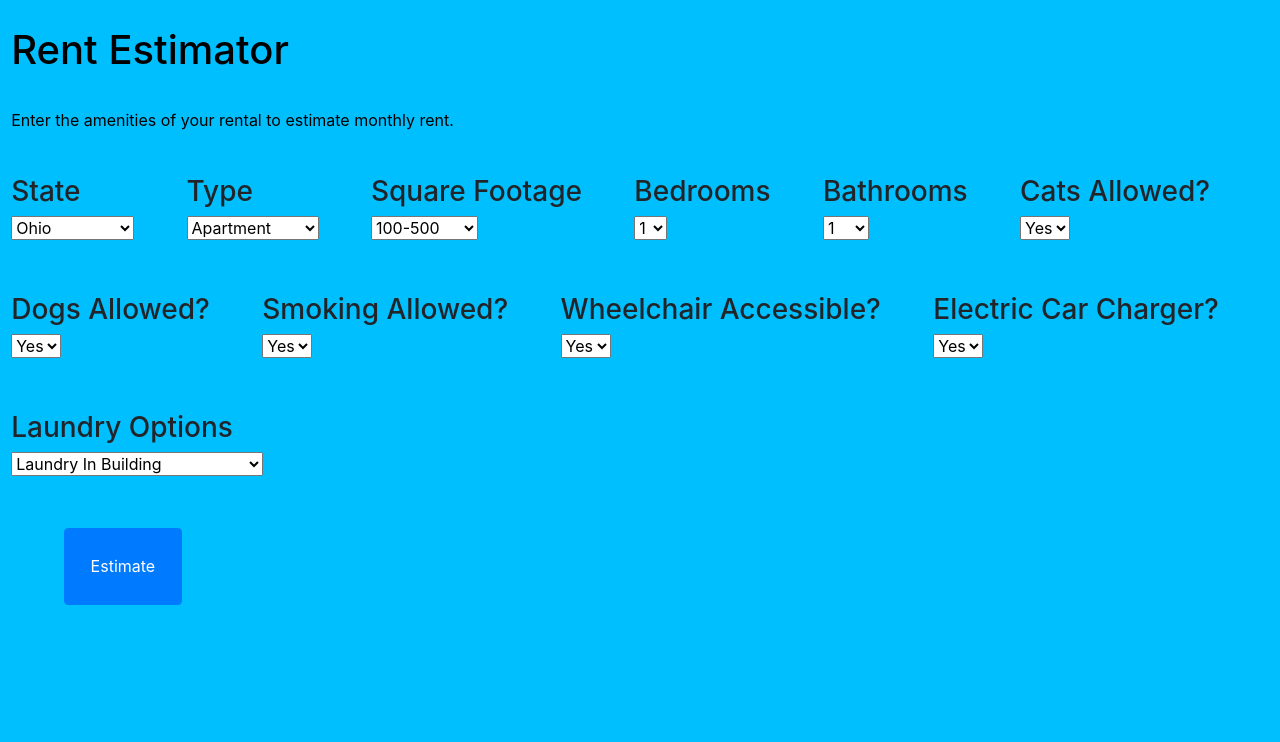
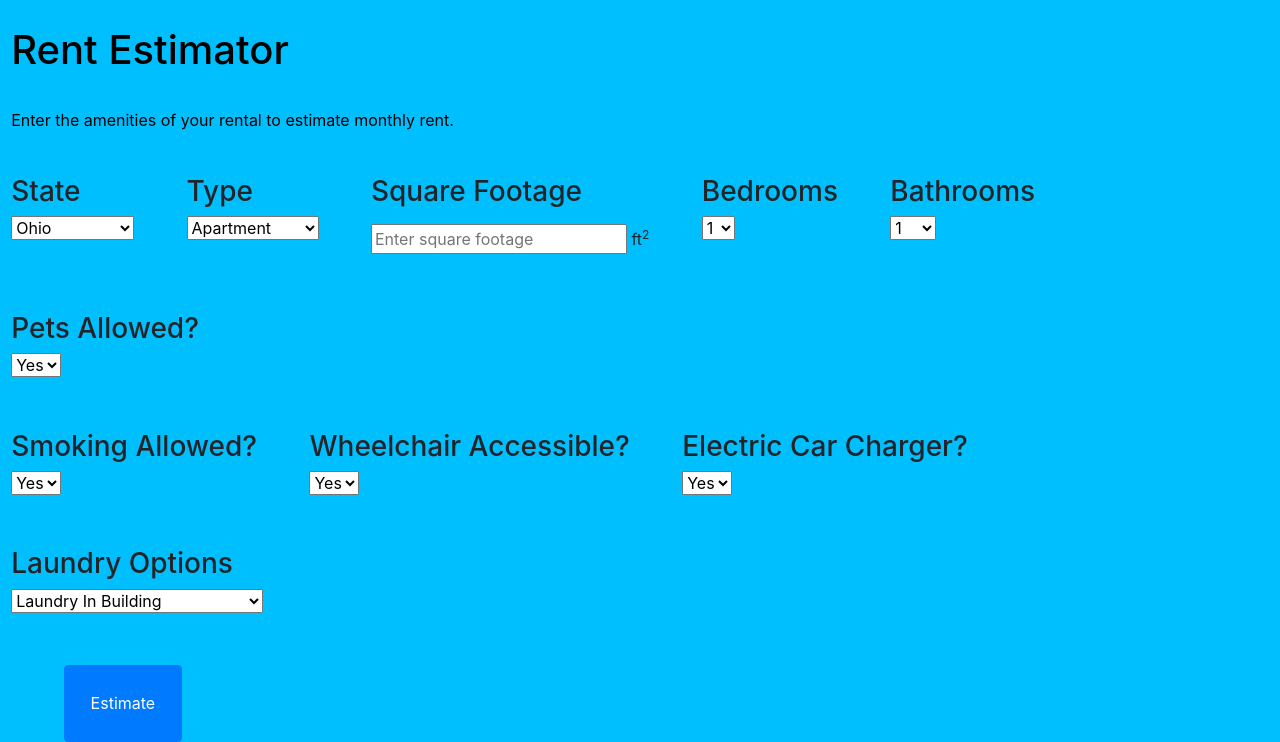
Before and after one commit to nnoark/Machine_Learning_Group_Prjoect, a Flask app: page / in a window 1280 px wide. Shown: the part 72-814 px from the top of the page. Before the commit the page ends 677 px from the top, so only its background shows below. Run offline with Flask 2, Linux system fonts and the light colour scheme; some libraries are stand-ins or nearby versions.

Commit message:
pets allowed

```diff
--- a/templates/index.html
+++ b/templates/index.html
@@ -59,7 +59,7 @@
             </form>
         </div>
 
-        <div style="padding: 2%;">
+        <!-- <div style="padding: 2%;">
             <h3>Square Footage</h3>
             <form name="sqft" action="/">
                 <select name="dropdown" id="selSqFt">
@@ -71,6 +71,12 @@
                     <option value="4001to5000">4001-5000</option>
                 </select>
             </form>
+        </div> -->
+
+        <div style="padding: 2%;">
+            <label for="sqft"><h3>Square Footage</h3></label><br>
+            <input type="text" id="sqft" name="sqft" placeholder="Enter square footage">
+            <label for="sqft">ft<sup>2</sup></label>
         </div>
 
         <div style="padding: 2%;">
@@ -92,7 +98,7 @@
         <div style="padding: 2%;">
             <h3>Bathrooms</h3>
             <form name="bathroom" action="/">
-                <select name="dropdown" id="selBathrooms">
+                <select name="dropdown" id="selBathrooms" >
                     <option value="1">1</option>
                     <option value="1.5">1.5</option>
                     <option value="2">2</option>
@@ -109,9 +115,9 @@
         </div>
 
         <div style="padding: 2%;">
-            <h3>Cats Allowed?</h3>
+            <h3>Pets Allowed?</h3>
             <form name="cats" action="/">
-                <select name="dropdown" id="selCats">
+                <select name="dropdown" id="selPets">
                     <option value="yes">Yes</option>
                     <option value="no">No</option>
                 </select>
@@ -124,7 +130,7 @@
 
     <div class="row g-2" >
 
-        <div style="padding: 2%;">
+        <!-- <div style="padding: 2%;">
             <h3>Dogs Allowed?</h3>
             <form name="dogs" action="/">
                 <select name="dropdown" id="selDogs">
@@ -132,7 +138,7 @@
                     <option value="no">No</option>
                 </select>
             </form>
-        </div>
+        </div> -->
 
         <div style="padding: 2%;">
             <h3>Smoking Allowed?</h3>
@@ -167,7 +173,7 @@
         <div style="padding: 2%;">
             <h3>Laundry Options</h3>
             <form name="laundry" action="/">
-                <select name="dropdown" id="selWasherDryer">
+                <select name="dropdown" id="selLaundry">
                     <option value="inBuilding">Laundry In Building</option>
                     <option value="onSite">Laundry On Site</option>
                     <option value="none">No Laundry</option>
```
Also changed, not shown: static/logic.js (+9 -0 lines).
